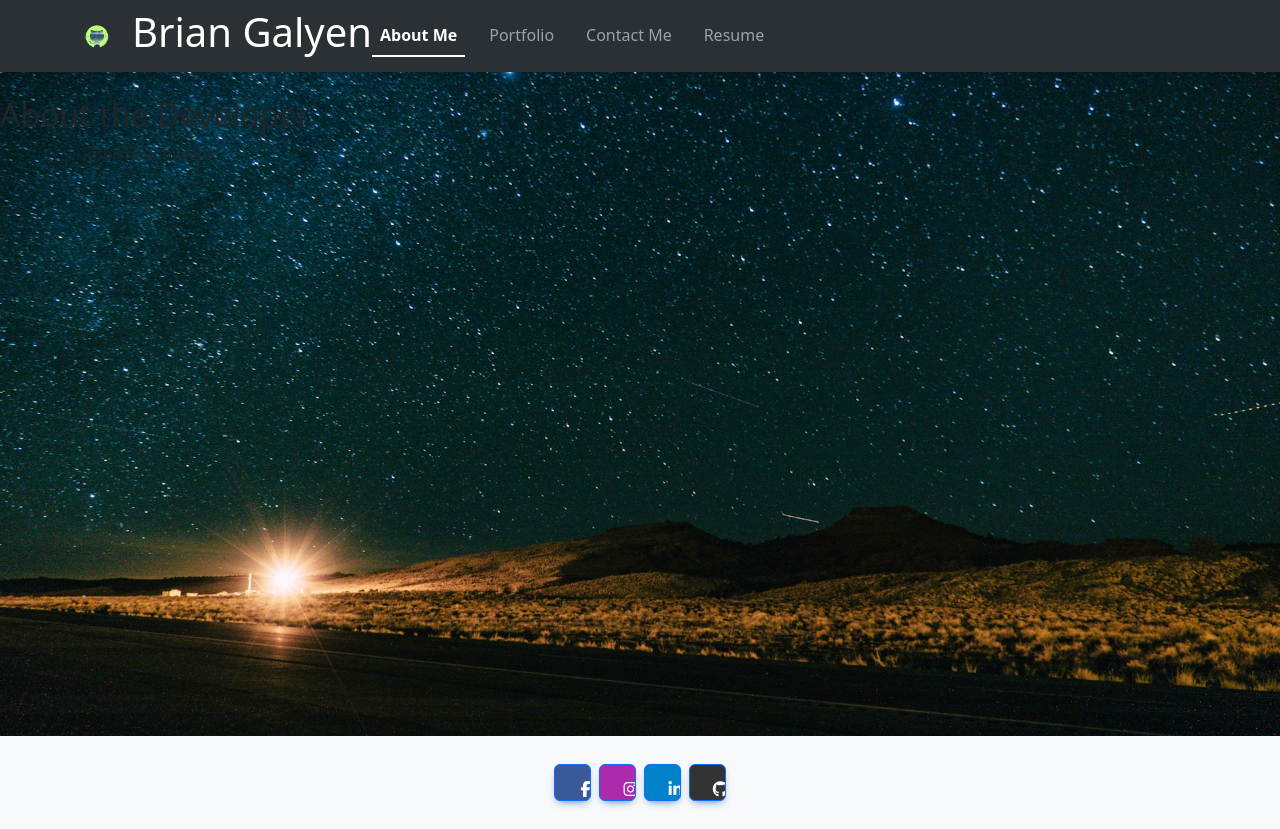
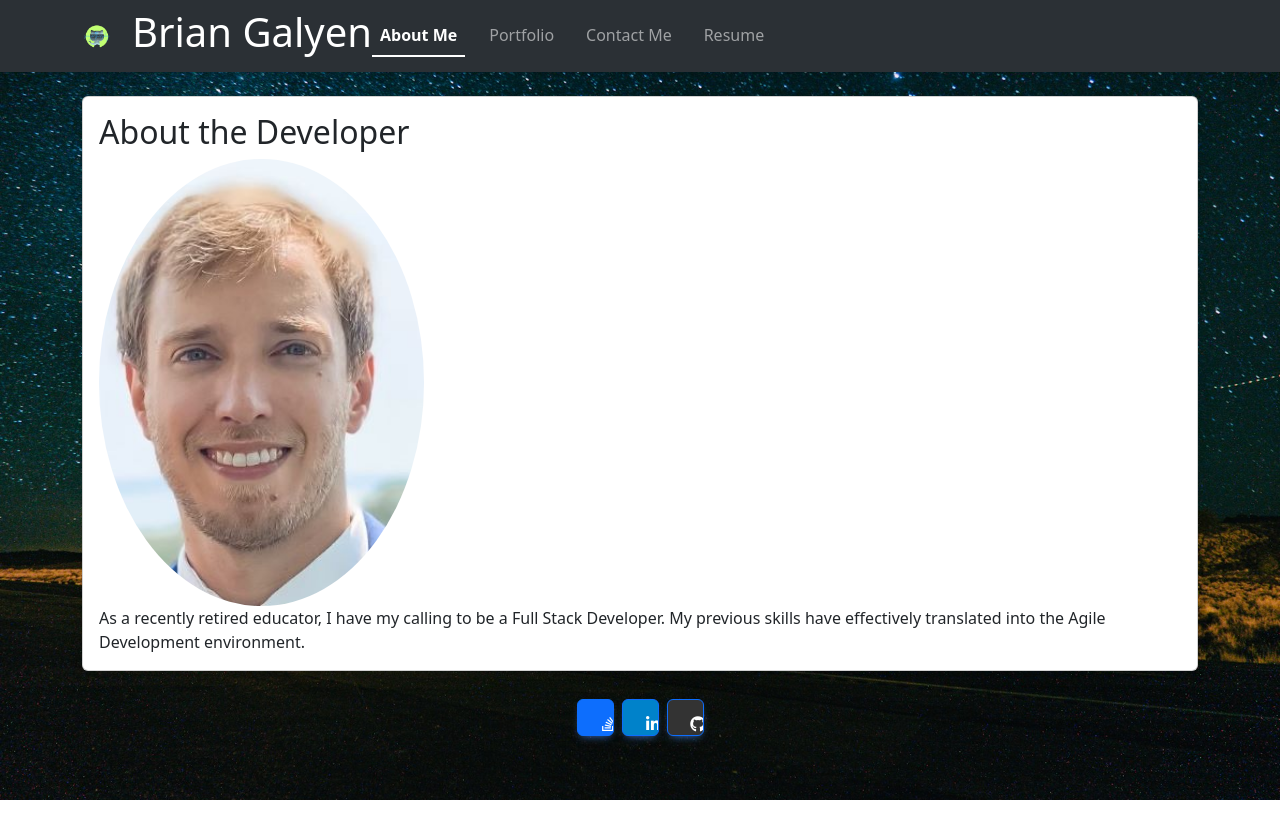
Before and after one commit to SeeYouThursday/BriansPortfolio, a React (Vite) app: page / in a window 1280 px wide. After the commit the page ends 800 px from the top, so only its background shows below. Built offline with nearby package versions, Linux system fonts and the light colour scheme.

Commit message:
added photo and short bio to about me

```diff
--- a/src/App.jsx
+++ b/src/App.jsx
@@ -8,7 +8,7 @@ import 'bootstrap/dist/css/bootstrap.min.css';
 
 function App() {
   return (
-    <div>
+    <div className="d-flex flex-column">
       {/* <Background /> */}
       <Header />
       <main id="coverImage">
--- a/src/assets/css/App.css
+++ b/src/assets/css/App.css
@@ -4,12 +4,12 @@
 @import '@fortawesome/fontawesome-free/css/all.min.css';
 
 main {
-  /* background-image: url('../images/gerson-repreza-large.jpg'); */
-  /* background-repeat: no-repeat;
-  background-size: auto;
+  /* background-image: url('../images/gerson-repreza-large.jpg');
+  background-repeat: no-repeat;
+  background-size: cover;
   background-position: center;
-  background-attachment: fixed; */
-  min-height: 80vh;
+  background-attachment: fixed;
+  min-height: 100vh; */
   display: flex;
   flex-direction: column;
   /* overflow: hidden; */
--- a/src/components/UI/Footer.jsx
+++ b/src/components/UI/Footer.jsx
@@ -7,10 +7,10 @@ import { MDBFooter, MDBContainer, MDBIcon, MDBBtn } from 'mdb-react-ui-kit';
 
 export default function Footer() {
   return (
-    <MDBFooter className="bg-light text-center text-white d-flex">
+    <MDBFooter className="text-center d-flex">
       <MDBContainer className="p-4 pb-0">
         <section className="mb-4">
-          <MDBBtn
+          {/* <MDBBtn
             floating
             className="m-1"
             style={{ backgroundColor: '#3b5998' }}
@@ -18,7 +18,7 @@ export default function Footer() {
             role="button"
           >
             <MDBIcon fab icon="facebook-f" />
-          </MDBBtn>
+          </MDBBtn> */}
 
           {/* <MDBBtn
             floating
@@ -42,18 +42,18 @@ export default function Footer() {
           <MDBBtn
             floating
             className="m-1"
-            style={{ backgroundColor: '#ac2bac' }}
-            href="#!"
+            style={{ backgroundColor: '' }} //?? Consider changing bkground color
+            href="https://stackoverflow.com/users/23294481/seeyouthursday"
             role="button"
           >
-            <MDBIcon fab icon="instagram" />
+            <MDBIcon fab icon="stack-overflow" />
           </MDBBtn>
 
           <MDBBtn
             floating
             className="m-1"
             style={{ backgroundColor: '#0082ca' }}
-            href="#!"
+            href="https://www.linkedin.com/in/brian-galyen-85aa06aa/"
             role="button"
           >
             <MDBIcon fab icon="linkedin-in" />
@@ -63,7 +63,7 @@ export default function Footer() {
             floating
             className="m-1"
             style={{ backgroundColor: '#333333' }}
-            href="#!"
+            href="https://github.com/SeeYouThursday"
             role="button"
           >
             <MDBIcon fab icon="github" />
--- a/src/components/pages/About.jsx
+++ b/src/components/pages/About.jsx
@@ -1,16 +1,30 @@
 import selfie from '../../assets/images/selfimagesmaller1.jpg';
-
+import { Card, Container, Image } from 'react-bootstrap';
 function About() {
   return (
-    <div className="placeCenter">
-      <h2>About the Developer</h2>
-      <article className="container">
-        <div className="selfie-wrapper">
-          {/* <img src={selfie} alt="picture of Brian in a suit" /> */}
-        </div>
-        <p>Information Here</p>
-      </article>
-    </div>
+    <Container className="d-flex flex-column">
+      <Card>
+        <Card.Body>
+          <div className="placeCenter">
+            <h2>About the Developer</h2>
+            <div className="selfie-wrapper">
+              <Image
+                height={'30%'}
+                width={'30%'}
+                src={selfie}
+                alt="picture of Brian in a suit"
+                roundedCircle
+              />
+            </div>
+            <Card.Text>
+              As a recently retired educator, I have my calling to be a Full
+              Stack Developer. My previous skills have effectively translated
+              into the Agile Development environment.
+            </Card.Text>
+          </div>
+        </Card.Body>
+      </Card>
+    </Container>
   );
 }
 
--- a/src/components/pages/Contact.jsx
+++ b/src/components/pages/Contact.jsx
@@ -23,6 +23,7 @@ function ContactMe() {
     }
   };
 
+  //?? Consider adding setErrorMessage instead of Bootstrap validation
   const handleSubmit = (event) => {
     const form = event.currentTarget;
     if (form.checkValidity() === false) {
@@ -43,6 +44,7 @@ function ContactMe() {
             <Form.Group className="mb-3" controlId="formEnterName">
               <Form.Label>Name:</Form.Label>
               <Form.Control
+                value={name}
                 required
                 type="text"
                 placeholder="Enter Name"
@@ -57,6 +59,7 @@ function ContactMe() {
               <Form.Label>Email address</Form.Label>
               <Form.Control
                 required
+                value={email}
                 type="email"
                 placeholder="Enter email"
                 onChange={(validateEmail, handleInputChange)}
@@ -69,6 +72,7 @@ function ContactMe() {
             <Form.Group>
               <Form.Label>Message:</Form.Label>
               <Form.Control
+                value={message}
                 required
                 as={'textarea'}
                 onChange={handleInputChange}
--- a/src/utils/helpers.js
+++ b/src/utils/helpers.js
@@ -3,7 +3,3 @@ export function validateEmail(email) {
     /^(([^<>()[\]\\.,;:\s@"]+(\.[^<>()[\]\\.,;:\s@"]+)*)|(".+"))@((\[[0-9]{1,3}\.[0-9]{1,3}\.[0-9]{1,3}\.[0-9]{1,3}\])|(([a-zA-Z\-0-9]+\.)+[a-zA-Z]{2,}))$/;
   return re.test(String(email).toLowerCase());
 }
-
-export function validateName(name) {
-  name ? '' : '';
-}
```
